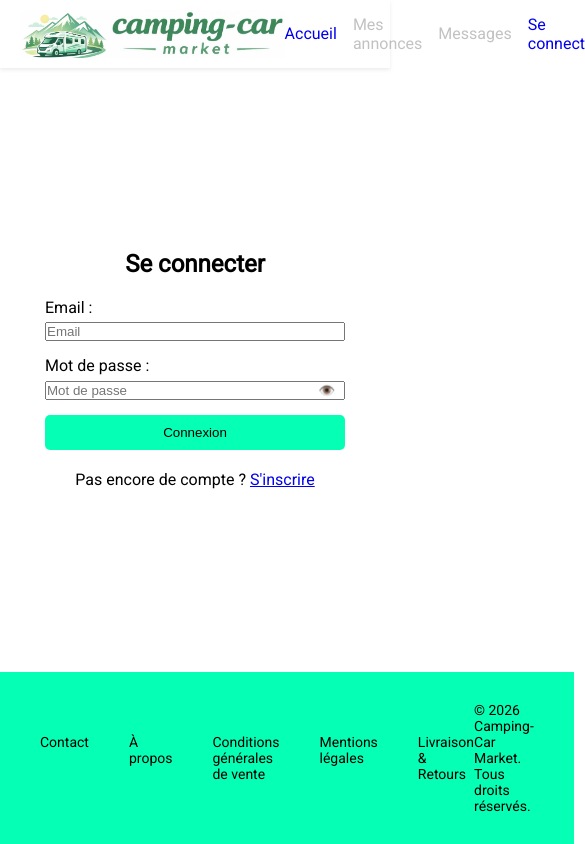
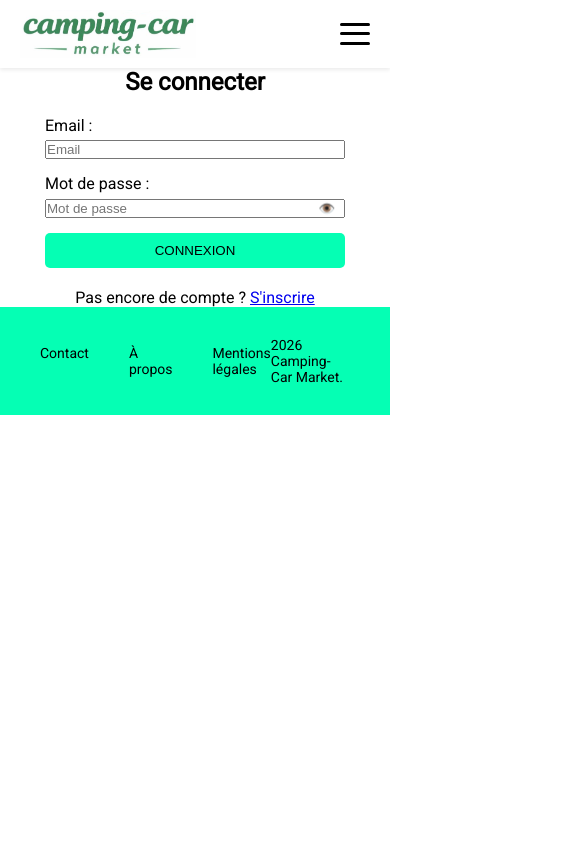
Before and after one commit to 2020stephane/ccmarket, a website: page html/seconnecter.html in a window 390 px wide. Shown: the top 844 px of the page, 585 px wide, since content can reach past the window. Drawn offline with Linux system fonts and the light colour scheme.

Commit message:
fix errors footer

```diff
--- a/css/footer.css
+++ b/css/footer.css
@@ -5,7 +5,7 @@
   background: #05ffb4;
   padding: 30px 40px;
   margin-top: 60px;
-  max-width: 1200px;
+  width: 100%;
   margin: 0 auto;
   display: flex;
   justify-content: space-between;
--- a/css/inscription.css
+++ b/css/inscription.css
@@ -9,25 +9,24 @@ body {
   display: flex;
   flex-direction: column;
   min-height: 100vh;
-  margin: 0;
-}
 
-.hero {
-  flex: 1;
 }
 .hero {
   display: flex;
   flex-direction: column;
   align-items: center;
   justify-content: center;
+  height: 80vh;
 }
-
-form {
+.hero {
+  flex: 1;
+}
+/* form {
   display: flex;
   flex-direction: column;
   margin: 20px;
   gap: 15px;
-}
+} */
 
 form p {
   display: flex;
--- a/css/seconnecter.css
+++ b/css/seconnecter.css
@@ -7,12 +7,8 @@
 body {
   display: flex;
   flex-direction: column;
-  min-height: 100vh;
-  margin: 0;
-}
+  justify-content: space-around;
 
-.hero {
-  flex: 1;
 }
 
 .hero {
@@ -69,3 +65,71 @@ form {
   background: #04e0a0;
   transform: translateY(-2px);
 }
+@media (max-width: 900px) {
+  /* Affiche le bouton hamburger */
+  .btn-hamburger {
+    display: flex;
+  }
+
+  /* Cache le logo image sur mobile */
+  @media (max-width: 640px) {
+    .logo-img {
+      display: none;
+    }
+  }
+  header nav {
+    position: absolute;
+    top: 100%; /* colle sous le header */
+    left: 0;
+    width: 100%;
+    background: white;
+    box-shadow: 0 4px 12px rgba(0, 0, 0, 0.1);
+    overflow: hidden;
+
+    /* État fermé */
+    max-height: 0;
+    transition: max-height 0.35s ease;
+  }
+  header nav.is-open {
+    max-height: 400px; /* suffisamment grand pour contenir le menu */
+  }
+
+  /* Menu en colonne */
+  .nav-menu {
+    flex-direction: column;
+    align-items: flex-start;
+    gap: 0;
+    padding: 0.5rem 0;
+  }
+
+  .nav-menu li {
+    width: 100%;
+  }
+  .nav-menu li a,
+  .nav-menu li .seconnecter {
+    display: block;
+    padding: 12px 20px;
+    width: 100%;
+    border-bottom: 1px solid #f0f0f0;
+  }
+
+  .nav-menu li:last-child a {
+    border-bottom: none;
+  }
+
+  /* Bouton rechercher pleine largeur */
+  .btn-search {
+    width: calc(100% - 40px);
+    margin: 10px 20px;
+    text-align: center;
+  }
+
+  .hero ul {
+    display: grid;
+    grid-template-columns: repeat(2, 1fr);
+  }
+  .produits ul {
+    display: grid;
+    grid-template-columns: repeat(2, 1fr);
+  }
+}
--- a/html/seconnecter.html
+++ b/html/seconnecter.html
@@ -1,6 +1,8 @@
 <!doctype html>
 <html lang="fr">
   <head>
+     <script src="../js/menu_hamburger.js" defer></script>
+     <script src="..\js\activer_menu.js" defer></script>
     <meta charset="UTF-8" />
     <meta name="viewport" content="width=device-width, initial-scale=1.0" />
     <meta
@@ -11,7 +13,6 @@
       name="keywords"
       content="pièces détachées, camping-car, accessoires, mécanique, carrosserie"
     />
-    <script src="..\js\activer_menu.js" defer></script>
     <link rel="stylesheet" href="..\css\seconnecter.css" />
     <title>Camping-Car Market</title>
   </head>
@@ -30,6 +31,17 @@
         src="..\img\Titre_CC_Market.png"
         alt="Titre Camping-Car Market"
       />
+      <button
+        class="btn-hamburger"
+        type="button"
+        aria-label="Ouvrir le menu"
+        aria-expanded="false"
+        aria-controls="nav-menu"
+      >
+        <span></span>
+        <span></span>
+        <span></span>
+      </button>
       <nav>
         <ul class="nav-menu">
           <li><a href="index.html">Accueil</a></li>
@@ -74,7 +86,7 @@
           </div>
         </div>
 
-        <button class="btnconnect" type="submit">Connexion</button>
+        <button class="btnconnect" type="submit">CONNEXION</button>
       </form>
       <p>Pas encore de compte ? <a href="inscription.html">S'inscrire</a></p>
     </section>
@@ -82,16 +94,12 @@
     ===== FOOTER =====
     ==================-->
     <footer class="main-footer">
-      <div class="footer-links">
-        <a href="#contact">Contact</a>
+      <nav class="footer-links">
+        <a href="contact.html">Contact</a>
         <a href="#apropos">À propos</a>
-        <a href="#conditions">Conditions générales de vente</a>
         <a href="#mentions">Mentions légales</a>
-        <a href="#livraison">Livraison & Retours</a>
-      </div>
-      <div class="footer-copyright">
-        © 2026 Camping-Car Market. Tous droits réservés.
-      </div>
+      </nav>
+      <div class="footer-copyright">2026 Camping-Car Market.</div>
     </footer>
   </body>
 </html>
--- a/package.json
+++ b/package.json
@@ -1,7 +1,7 @@
 {
   "scripts": {
-    "start": "node server/server.js",
-    "dev": "nodemon server/server.js",
+    "start": "nodemon server/server.js",
+    "dev": "node --watch server/server.js",
     "Analyse": "eslint .",
     "Corrige": "eslint . --fix",
     "format": "prettier --write .",
```
Also changed, not shown: html/contact.html (+3 -7 lines), html/inscription.html (+4 -8 lines), server/server.js (+21 -0 lines).
